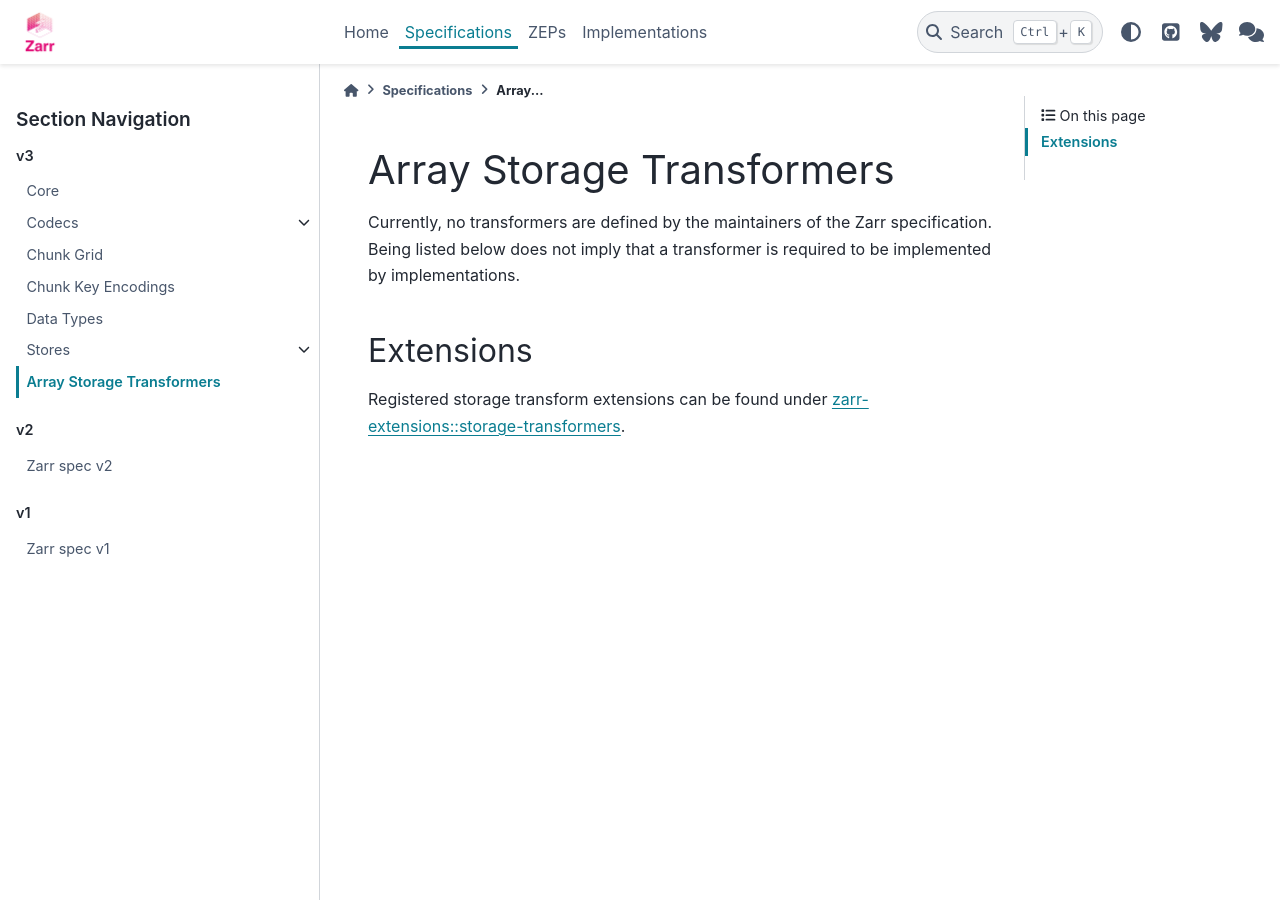
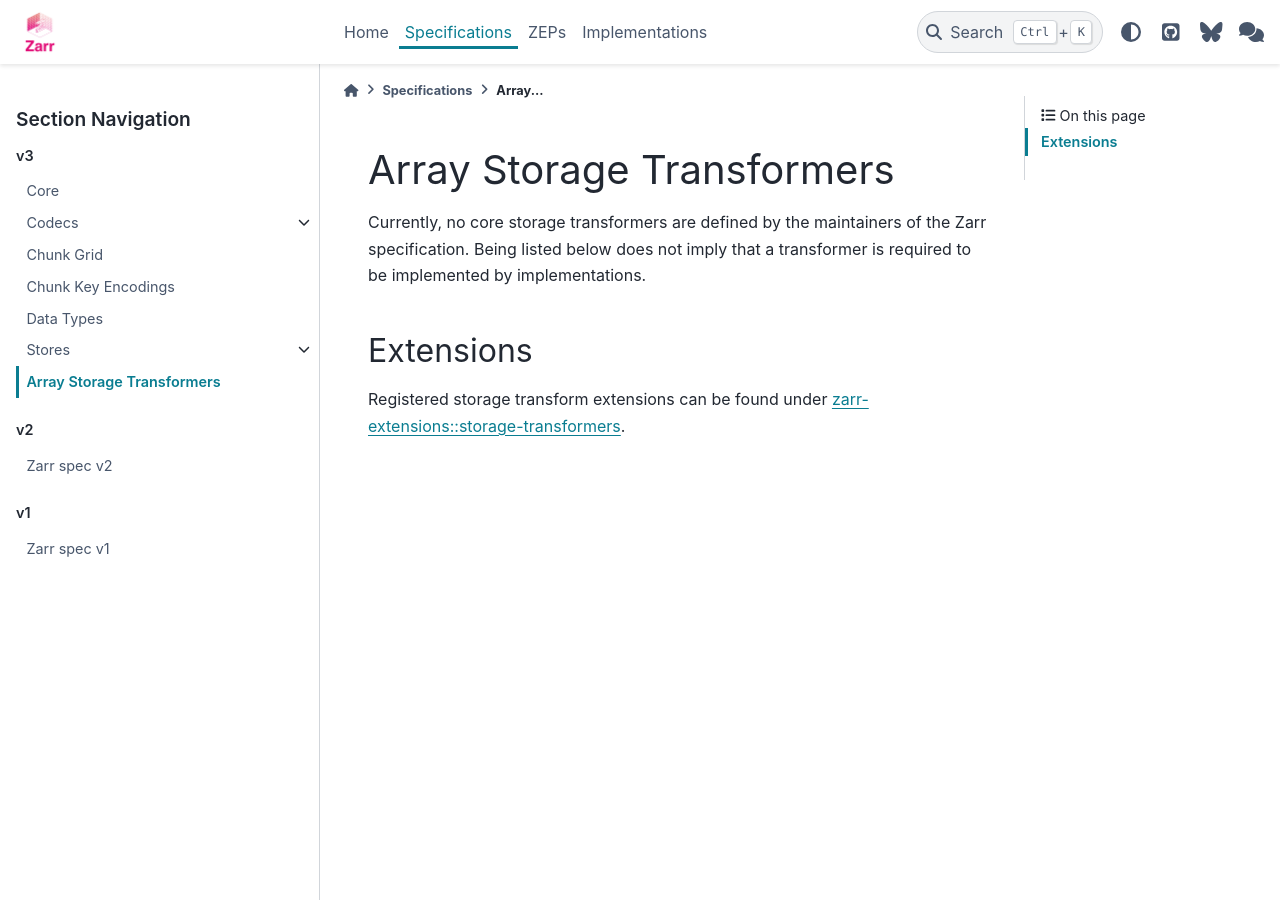
Before and after one commit to zarr-developers/zarr-specs, a Sphinx documentation site: the page built from docs/v3/array-storage-transformers.rst, in a window 1280 px wide. Built offline with Sphinx 7.4.7 and the PyData theme 0.15.4, drawn with Linux system fonts in a browser that asks for light colours.

Commit message:
Add 'core' to each of the subpages

```diff
--- a/docs/v3/array-storage-transformers.rst
+++ b/docs/v3/array-storage-transformers.rst
@@ -18,7 +18,7 @@ Array Storage Transformers
 
    array-storage-transformers/*/*
 
-Currently, no transformers are defined by the maintainers of
+Currently, no core storage transformers are defined by the maintainers of
 the Zarr specification. Being listed below does not imply that a transformer is
 required to be implemented by implementations.
 
--- a/docs/v3/chunk-grid.rst
+++ b/docs/v3/chunk-grid.rst
@@ -4,7 +4,7 @@
 Chunk Grid
 ==========
 
-The following chunk grids are defined by the maintainers of
+The following core chunk grids are defined by the maintainers of
 the Zarr specification. Being listed below does not imply that a data type is
 required to be implemented by implementations.
 
--- a/docs/v3/chunk-key-encoding.rst
+++ b/docs/v3/chunk-key-encoding.rst
@@ -4,7 +4,7 @@
 Chunk Key Encodings
 ===================
 
-The following chunk key encodings are defined by the maintainers of
+The following core chunk key encodings are defined by the maintainers of
 the Zarr specification. Being listed below does not imply that a chunk key encoding is
 required to be implemented by implementations.
 
--- a/docs/v3/codecs.rst
+++ b/docs/v3/codecs.rst
@@ -4,7 +4,7 @@
 Codecs
 ======
 
-The following documents specify codecs which are defined by the maintainers
+The following documents specify core codecs which are defined by the maintainers
 of the Zarr specification. Being listed below does not imply that a codec is
 required to be implemented by all implementations.
 
--- a/docs/v3/data-types.rst
+++ b/docs/v3/data-types.rst
@@ -4,7 +4,7 @@
 Data Types
 ==========
 
-The following data types are defined by the maintainers of
+The following core data types are defined by the maintainers of
 the Zarr specification. Being listed below does not imply that a data type is
 required to be implemented by implementations.
 
--- a/docs/v3/stores.rst
+++ b/docs/v3/stores.rst
@@ -4,7 +4,7 @@
 Stores
 ======
 
-The following documents specify stores which are defined by the maintainers of the Zarr specification.
+The following documents specify core stores which are defined by the maintainers of the Zarr specification.
 Being listed below does not imply that a store is required to be implemented by all implementations.
 
 .. toctree::
```
